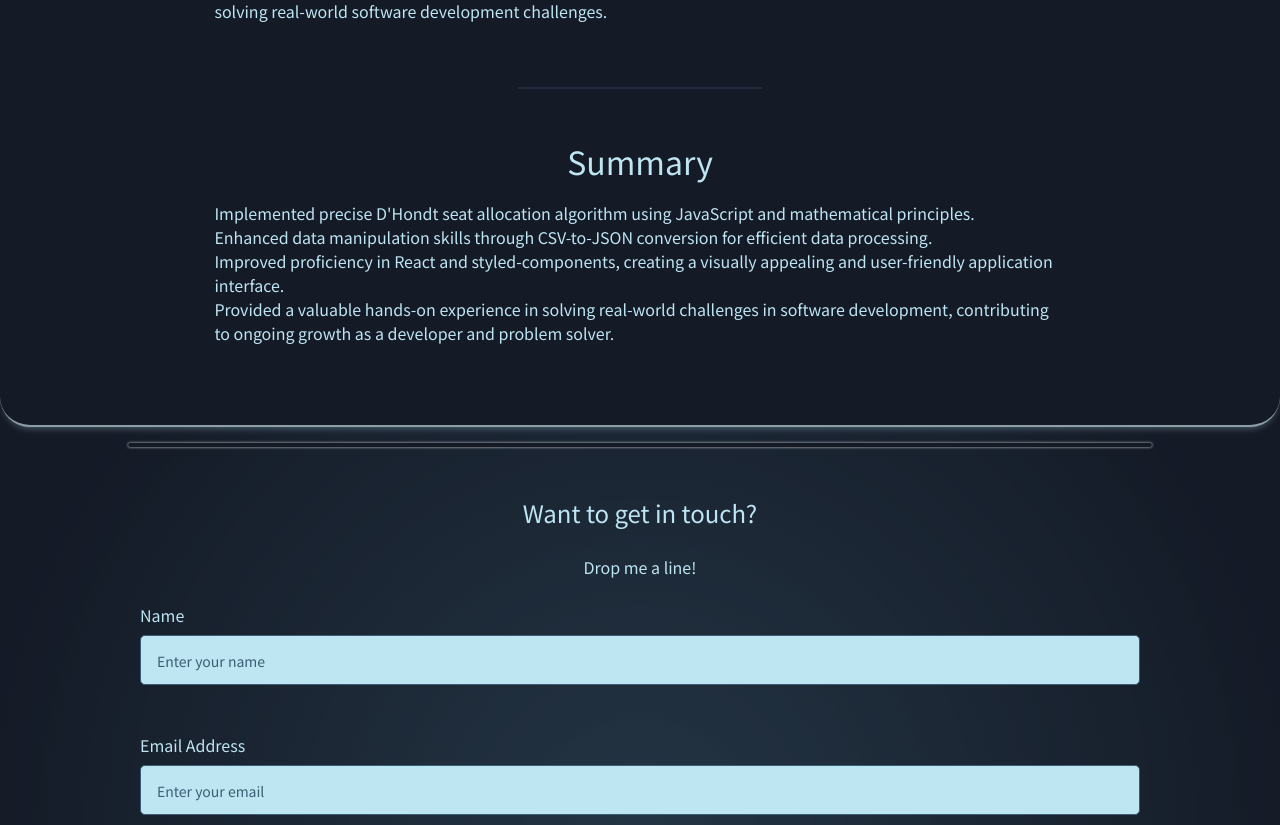
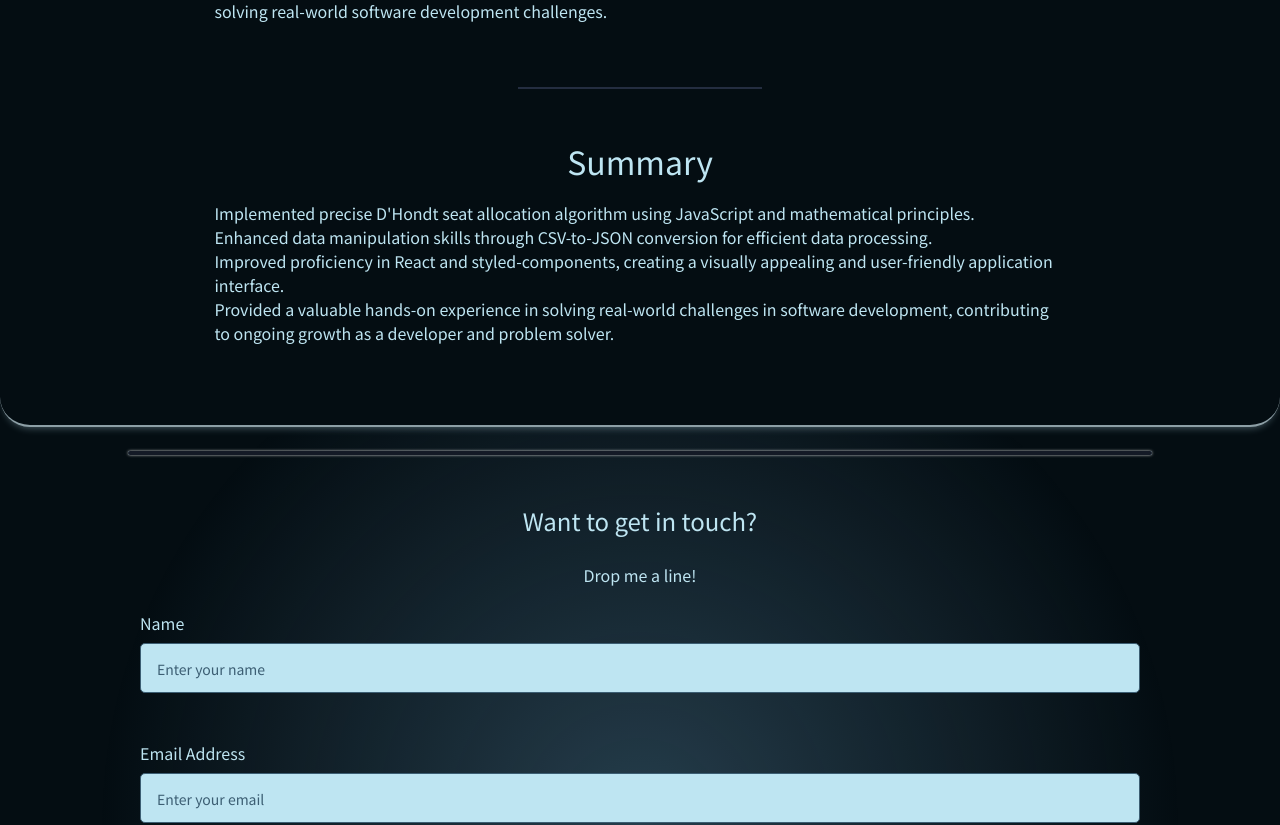
Before and after one commit to berkaysson/berkaysson-portfolio-site, a React (Create React App) app: page /project-dhondtApp in a window 1280 px wide. Shown: the part 2601-3426 px from the top of the page. Built offline with nearby package versions, Linux system fonts and the light colour scheme.

Commit message:
Change background colors

```diff
--- a/src/App.js
+++ b/src/App.js
@@ -15,7 +15,7 @@ const AppWrapper = styled.div`
   display: flex;
   flex-direction: column;
   align-items: center;
-  background-color: ${({ theme }) => theme.colors.darker};
+  background-color: ${({ theme }) => theme.colors.black};
 `;
 
 const MainWrapper = styled.main`
--- a/src/Components/Projects/DhondtApp.js
+++ b/src/Components/Projects/DhondtApp.js
@@ -23,7 +23,7 @@ const ProjectDhondtAppContainer = styled(motion.div)`
 
 const ProjectDhondtAppWrapper = styled.div`
   padding: ${({ theme }) => theme.sectionPadding};
-  background-color: ${({ theme }) => theme.colors.darker};
+  background-color: ${({ theme }) => theme.colors.black};
   padding-bottom: 3rem;
   border-bottom-left-radius: ${({ theme }) => theme.borders.roundedLg};
   border-bottom-right-radius: ${({ theme }) => theme.borders.roundedLg};
--- a/src/Components/Projects/ProjectContentItem.js
+++ b/src/Components/Projects/ProjectContentItem.js
@@ -15,7 +15,7 @@ const ProjectContentItemWrapper = styled.div`
   transform: scale(${({ inView }) => (inView ? 1 : 0)});
   opacity: ${({ inView }) => (inView ? 1 : 0)};
   filter: blur(${({ inView }) => (inView ? 0 : "3px")});
-  background-color: ${({ theme }) => theme.colors.darker};
+  background-color: ${({ theme }) => theme.colors.black};
   max-width: 1300px;
 
   &:last-child {
--- a/src/Components/Projects/lifemap.js
+++ b/src/Components/Projects/lifemap.js
@@ -26,7 +26,7 @@ const ProjectLifemapContainer = styled(motion.div)`
 
 const ProjectLifemapWrapper = styled.div`
   padding: ${({ theme }) => theme.sectionPadding};
-  background-color: ${({ theme }) => theme.colors.darker};
+  background-color: ${({ theme }) => theme.colors.black};
   padding-bottom: 3rem;
   border-bottom-left-radius: ${({ theme }) => theme.borders.roundedLg};
   border-bottom-right-radius: ${({ theme }) => theme.borders.roundedLg};
--- a/src/Components/Sections/About.js
+++ b/src/Components/Sections/About.js
@@ -9,7 +9,7 @@ const AboutWrapper = styled.div`
   gap: 2rem;
   padding-bottom: 5%;
   padding-top: 150px;
-  background-color: ${({ theme }) => theme.colors.darker};
+  background-color: ${({ theme }) => theme.colors.black};
 `;
 
 const AboutHeader = styled.header`
--- a/src/Components/Sections/Projects-Section/Projects-Section.js
+++ b/src/Components/Sections/Projects-Section/Projects-Section.js
@@ -10,7 +10,7 @@ const ProjectsWrapper = styled.div`
   display: flex;
   flex-direction: column;
   gap: ${({ theme }) => theme.sizes.lg};
-  background-color: ${({ theme }) => theme.colors.darker};
+  background-color: ${({ theme }) => theme.colors.black};
   width: 100%;
   padding-bottom: 10%;
 
--- a/src/Components/Sections/Skills/Skills.js
+++ b/src/Components/Sections/Skills/Skills.js
@@ -9,7 +9,8 @@ const SkillsWrapper = styled.div`
   justify-content: space-between;
   padding: ${({ theme }) => theme.sectionPadding};
   width: 100%;
-  background-color: ${({ theme }) => theme.colors.darker};
+  background-color: ${({ theme }) => theme.colors.black};
+  padding: 24px;
   padding-bottom: 10%;
   border-bottom-left-radius: ${({ theme }) => theme.borders.roundedLg};
   border-bottom-right-radius: ${({ theme }) => theme.borders.roundedLg};
--- a/src/Components/Wrappers/Effects/HidingDiv.js
+++ b/src/Components/Wrappers/Effects/HidingDiv.js
@@ -11,9 +11,12 @@ const Container = styled.div`
   background: rgb(60, 94, 115);
   background: radial-gradient(
     circle,
-    rgba(60, 94, 115, 0.4) 0%,
-    rgba(20, 26, 38, 1) ${({ inViewPercentage }) => inViewPercentage - 10}%
+    rgba(60, 94, 115, 0.6) 0%,
+    rgba(0, 0, 0, 0) ${({ inViewPercentage }) => inViewPercentage - 30}%
   );
+  padding-top: 40px;
+  margin-top: -32px;
+  border-radius: 20px;
 `;
 
 const HidingDivWrapper = styled.div`
```
